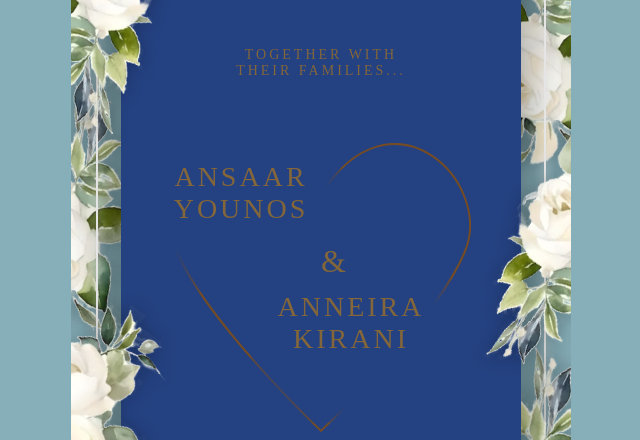
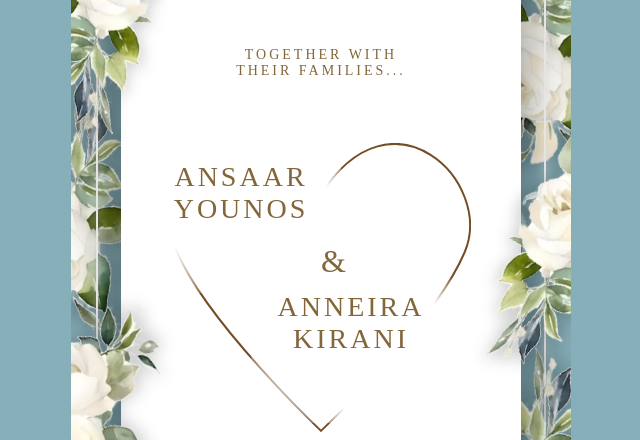
Before and after one commit to ansaaryounos/Engagement-Invitation, a plain HTML site: page index.html in a window 1280 px wide. Shown: the part 833-1273 px from the top of the page, without its empty margins (319-959 px from the left). Drawn offline with Linux system fonts and the dark colour scheme; files whose address does not match are found by name; a web font is replaced by a local one.

Commit message:
Update style.css

```diff
--- a/style.css
+++ b/style.css
@@ -477,10 +477,3 @@ position: absolute;
     transform: scale(0);
     transition: all 0.4s ease-out; }
 .f28 { transform: scale(1); opacity: 1;}
-
-@media (prefers-color-scheme: dark) {
-    :root {
-        --cream: #244181;
-        --creamAlpha: #24242400;
-    }
-  }
```
